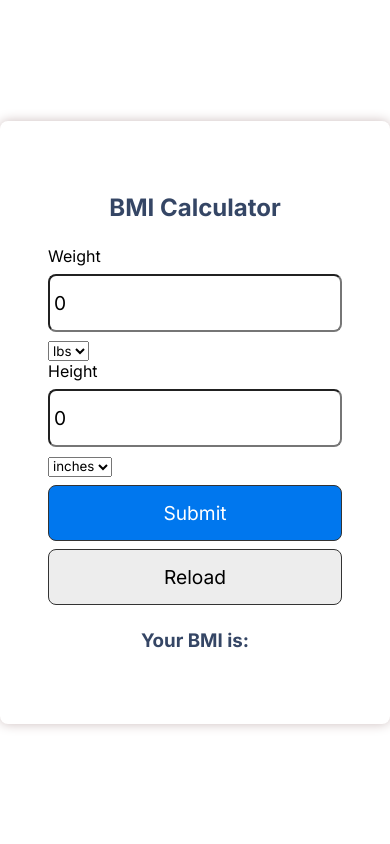
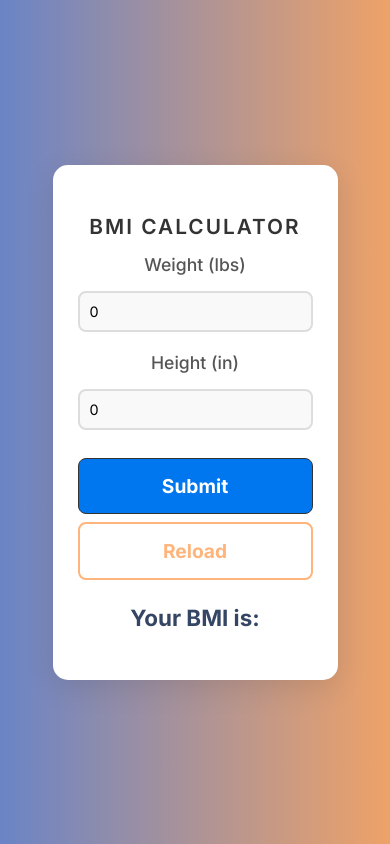
Before and after one commit to iiitl/bmi_calculator, a React (Create React App) app: page / in a window 390 px wide. Built offline with nearby package versions, Linux system fonts and the light colour scheme.

Commit message:
attractive UI

```diff
--- a/src/App.css
+++ b/src/App.css
@@ -1,38 +1,174 @@
-.App {
-  text-align: center;
+
+body {
+  margin: 0;
+  padding: 0;
+  font-family: 'Roboto', sans-serif;
+  background: linear-gradient(to right, #6a84c6, #eea268);
+  height: 100vh;
+  display: flex;
+  justify-content: center;
+  align-items: center;
 }
 
-.App-logo {
-  height: 40vmin;
-  pointer-events: none;
+.app {
+  width: 100%;
+  height: 100%;
+  display: flex;
+  justify-content: center;
+  align-items: center;
 }
 
-@media (prefers-reduced-motion: no-preference) {
-  .App-logo {
-    animation: App-logo-spin infinite 20s linear;
+.container {
+  background: white;
+  border-radius: 15px;
+  box-shadow: 0px 8px 30px rgba(0, 0, 0, 0.1);
+  padding: 40px;
+  width: 100%;
+  max-width: 500px;
+  text-align: center;
+  animation: fadeIn 0.5s ease-out;
+}
+
+h2.center {
+  font-size: 2rem;
+  color: #333;
+  margin-bottom: 25px;
+  font-weight: 600;
+  text-transform: uppercase;
+  letter-spacing: 2px;
+}
+
+label {
+  display: block;
+  font-size: 1.1rem;
+  color: #555;
+  margin-bottom: 8px;
+  font-weight: 500;
+}
+
+input[type="text"] {
+  width: 100%;
+  padding: 14px;
+  font-size: 1rem;
+  border: 2px solid #ddd;
+  border-radius: 8px;
+  margin-bottom: 20px;
+  outline: none;
+  transition: all 0.3s ease;
+  background-color: #f9f9f9;
+}
+
+input[type="text"]:focus {
+  border-color: #feb47b;
+  background-color: #fff;
+}
+
+button {
+  width: 100%;
+  padding: 14px;
+  font-size: 1.1rem;
+  border: none;
+  cursor: pointer;
+  margin-bottom: 10px;
+  border-radius: 8px;
+  transition: all 0.3s ease;
+  background-color: #feb47b;
+  color: white;
+  font-weight: bold;
+}
+
+button:hover {
+  background-color: #ff7e5f;
+  transform: translateY(-2px);
+}
+
+.btn-outline {
+  background-color: white;
+  color: #feb47b;
+  border: 2px solid #feb47b;
+}
+
+.btn-outline:hover {
+  background-color: #feb47b;
+  color: white;
+  transform: translateY(-2px);
+}
+
+.bmi-output {
+  font-size: 1.4rem;
+  font-weight: bold;
+  transition: color 0.3s ease, font-size 0.3s ease;
+}
+
+.underweight {
+  color: #ff6347;
+  font-size: 1.6rem;
+}
+
+.healthy {
+  color: #32cd32;
+  font-size: 1.6rem;
+}
+
+.overweight {
+  color: #ffa500;
+  font-size: 1.6rem;
+}
+
+.obese {
+  color: #dc143c;
+  font-size: 1.6rem;
+}
+
+@media screen and (max-width: 768px) {
+  .container {
+    padding: 30px;
+  }
+
+  h2.center {
+    font-size: 1.5rem;
+    margin-bottom: 20px;
+  }
+
+  input[type="text"] {
+    padding: 12px;
+    font-size: 0.95rem;
+  }
+
+  button {
+    padding: 12px;
+    font-size: 1rem;
   }
 }
 
-.App-header {
-  background-color: #282c34;
-  min-height: 100vh;
-  display: flex;
-  flex-direction: column;
-  align-items: center;
-  justify-content: center;
-  font-size: calc(10px + 2vmin);
-  color: white;
+@media screen and (max-width: 480px) {
+  .container {
+    padding: 25px;
+  }
+
+  h2.center {
+    font-size: 1.3rem;
+    margin-bottom: 15px;
+  }
+
+  input[type="text"] {
+    padding: 10px;
+    font-size: 0.9rem;
+  }
+
+  button {
+    padding: 12px;
+    font-size: 0.95rem;
+  }
 }
 
-.App-link {
-  color: #61dafb;
-}
-
-@keyframes App-logo-spin {
-  from {
-    transform: rotate(0deg);
+@keyframes fadeIn {
+  0% {
+    opacity: 0;
+    transform: translateY(-20px);
   }
-  to {
-    transform: rotate(360deg);
+  100% {
+    opacity: 1;
+    transform: translateY(0);
   }
 }
--- a/src/App.js
+++ b/src/App.js
@@ -8,8 +8,7 @@ function App() {
   const [height, setHeight] = useState(0);
   const [bmi, setBmi] = useState('');
   const [message, setMessage] = useState('');
-  const [weightUnit, setWeightUnit] = useState('lbs');
-  const [heightUnit, setHeightUnit] = useState('inches');
+  const [bmiClass, setBmiClass] = useState('');
 
   let calcBmi = (event) => {
     event.preventDefault();
@@ -17,29 +16,21 @@ function App() {
     if (weight === 0 || height === 0) {
       alert('Please enter a valid weight and height');
     } else {
-      let bmiValue;
-
-      // Convert weight and height to metric units if necessary
-      if (weightUnit === 'kg') {
-        weight = weight * 2.20462; // Convert kg to lbs
-      }
-      if (heightUnit === 'm') {
-        height = height * 39.3701; // Convert meters to inches
-      }
-
-      // Calculate BMI using lbs and inches
-      bmiValue = (weight / (height * height)) * 703;
+      let bmiValue = (weight / (height * height) * 703);
       setBmi(bmiValue.toFixed(1));
 
-      // Message based on BMI value
       if (bmiValue < 18.5) {
         setMessage('You are underweight');
+        setBmiClass('underweight');
       } else if (bmiValue >= 18.5 && bmiValue < 25) {
-        setMessage('You have healthy weight');
+        setMessage('You have a healthy weight');
+        setBmiClass('healthy');
       } else if (bmiValue >= 25 && bmiValue < 30) {
         setMessage('You are overweight');
+        setBmiClass('overweight');
       } else {
         setMessage('You are obese');
+        setBmiClass('obese');
       }
     }
   };
@@ -50,52 +41,24 @@ function App() {
 
   return (
     <div className="app">
-      <div className="container">
-        <h2 className="center">BMI Calculator</h2>
+      <div className='container'>
+        <h2 className='center'>BMI Calculator</h2>
         <form onSubmit={calcBmi}>
           <div>
-            <label>Weight</label>
-            <input
-              type="text"
-              placeholder="Enter Weight"
-              value={weight}
-              onChange={(e) => setWeight(e.target.value)}
-            />
-            <select
-              value={weightUnit}
-              onChange={(e) => setWeightUnit(e.target.value)}
-            >
-              <option value="lbs">lbs</option>
-              <option value="kg">kg</option>
-            </select>
+            <label>Weight (lbs)</label>
+            <input type="text" placeholder='Enter Weight in lbs' value={weight} onChange={(e) => setWeight(e.target.value)} />
           </div>
           <div>
-            <label>Height</label>
-            <input
-              type="text"
-              placeholder="Enter Height"
-              value={height}
-              onChange={(e) => setHeight(e.target.value)}
-            />
-            <select
-              value={heightUnit}
-              onChange={(e) => setHeightUnit(e.target.value)}
-            >
-              <option value="inches">inches</option>
-              <option value="cm">cm</option>
-            </select>
+            <label>Height (in)</label>
+            <input type="text" placeholder='Enter height in inches' value={height} onChange={(event) => setHeight(event.target.value)} />
           </div>
           <div>
-            <button className="btn" type="submit">
-              Submit
-            </button>
-            <button className="btn btn-outline" onClick={reload} type="submit">
-              Reload
-            </button>
+            <button className='btn' type='submit'>Submit</button>
+            <button className='btn btn-outline' onClick={reload} type='submit'>Reload</button>
           </div>
         </form>
-        <div className="center">
-          <h3>Your BMI is: {bmi}</h3>
+        <div className='center'>
+          <h3 className={`bmi-output ${bmiClass}`}>Your BMI is: {bmi}</h3>
           <p>{message}</p>
         </div>
       </div>
```
